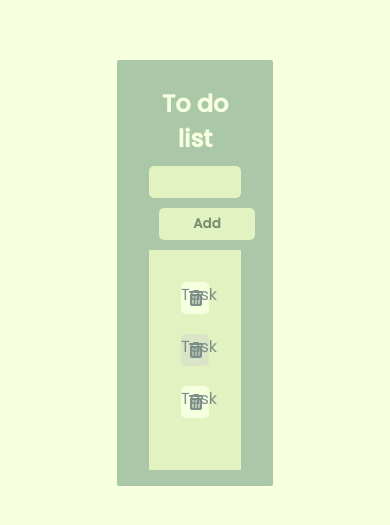
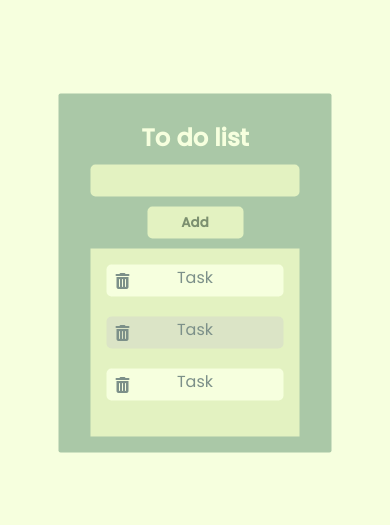
Before and after one commit to Hajer45/todo-appv2, a plain HTML site: page index.html in a window 390 px wide. Shown: the part 149-674 px from the top of the page. Drawn offline with Linux system fonts and the light colour scheme.

Commit message:
responsive design

```diff
--- a/style.css
+++ b/style.css
@@ -77,8 +77,8 @@ li {
 }
 
 li i {
-    height: 30px;
-    width:30px;
+    height: 2rem;
+    width:2rem;
     position:absolute;
     top:0.5rem;
     left:0;
@@ -96,6 +96,8 @@ li i {
     right:0.5rem;
     top:0.25rem;
     color:#7C9070;
+
+
 }
 .todo:hover {
     background-color: #7C9070;
@@ -115,3 +117,17 @@ li i {
       transform: translate(-10px);
     }
   }
+/* responsive design */
+@media (max-width:700px){
+    .container {
+        width:70%;
+
+    }
+    .todo-container {
+        padding: 1rem;
+    }
+    .numTask {
+        top:85%;
+    }
+
+}
```
Also changed, not shown: index.html (+1 -1 lines).
